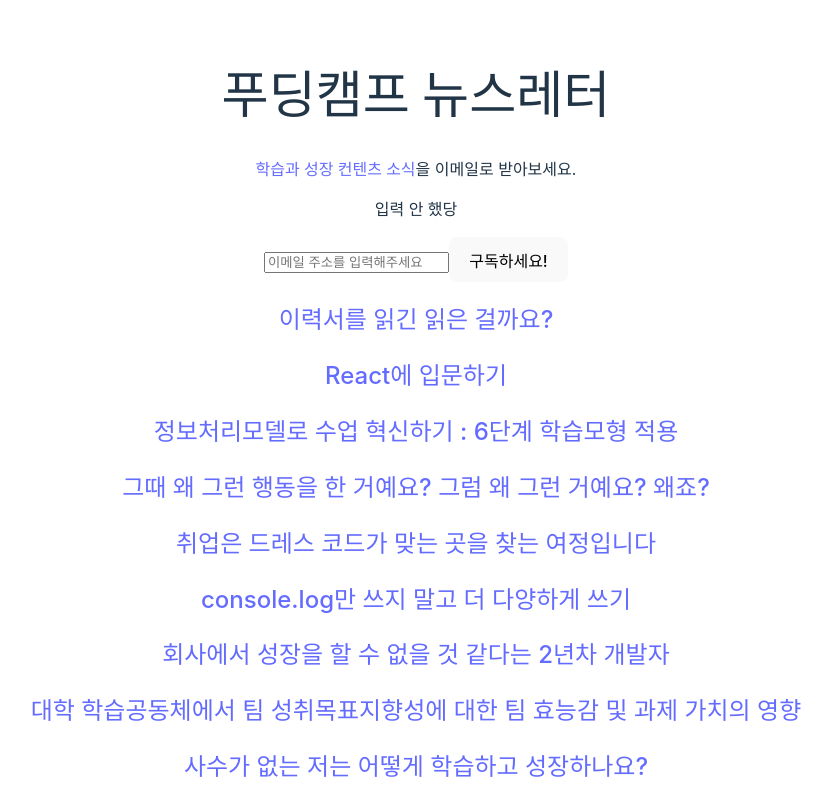
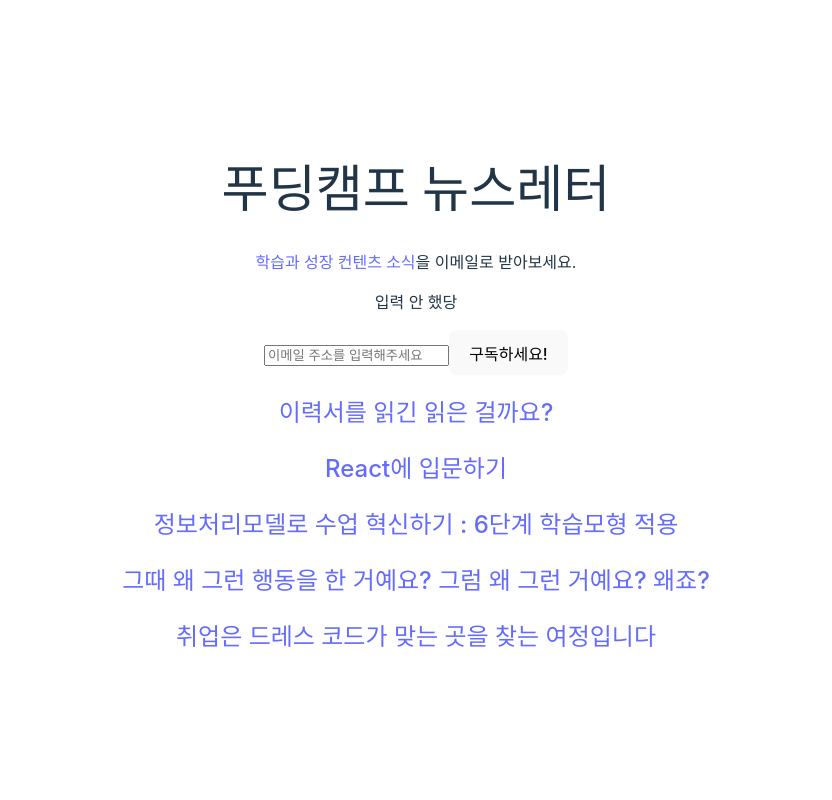
Before and after one commit to realworldpudding/hands-on, a React (Vite) app in the folder getting-started-with-react/hello-world/: page / in a window 1280 px wide. Shown: the top 800 px of the page, without its empty margins (224-1056 px from the left). Built offline with nearby package versions, Linux system fonts and the light colour scheme.

Commit message:
ADD paging 구현

```diff
--- a/getting-started-with-react/hello-world/src/ContentList.jsx
+++ b/getting-started-with-react/hello-world/src/ContentList.jsx
@@ -1,3 +1,5 @@
+import { useState } from 'react';
+
 const posts = [
     { id: 240, title: '이력서를 읽긴 읽은 걸까요?', url: 'https://puddingcamp.com/topic/did-they-even-read-my-resume' },
     { id: 230, title: 'React에 입문하기', url: 'https://puddingcamp.com/topic/getting-started-with-react' },
@@ -26,11 +28,17 @@ const posts = [
     { id: 1, title: 'Visual Studio Code 입문 과정 [연재 완료]', url: 'https://puddingcamp.com/topic/vscode-beginner' },
 ];
 
+const perPage = 5;
+
 function ContentList() {
+  const page = 1;
+  const start = (page - 1) * perPage;
+  const end = start + perPage;
+
   return (
     <div>
       {
-        posts.map((post) => (
+        posts.slice(start, end).map((post) => (
           <div key={post.id}>
             <h2><a href={post.url}>{post.title}</a></h2>
           </div>
```
